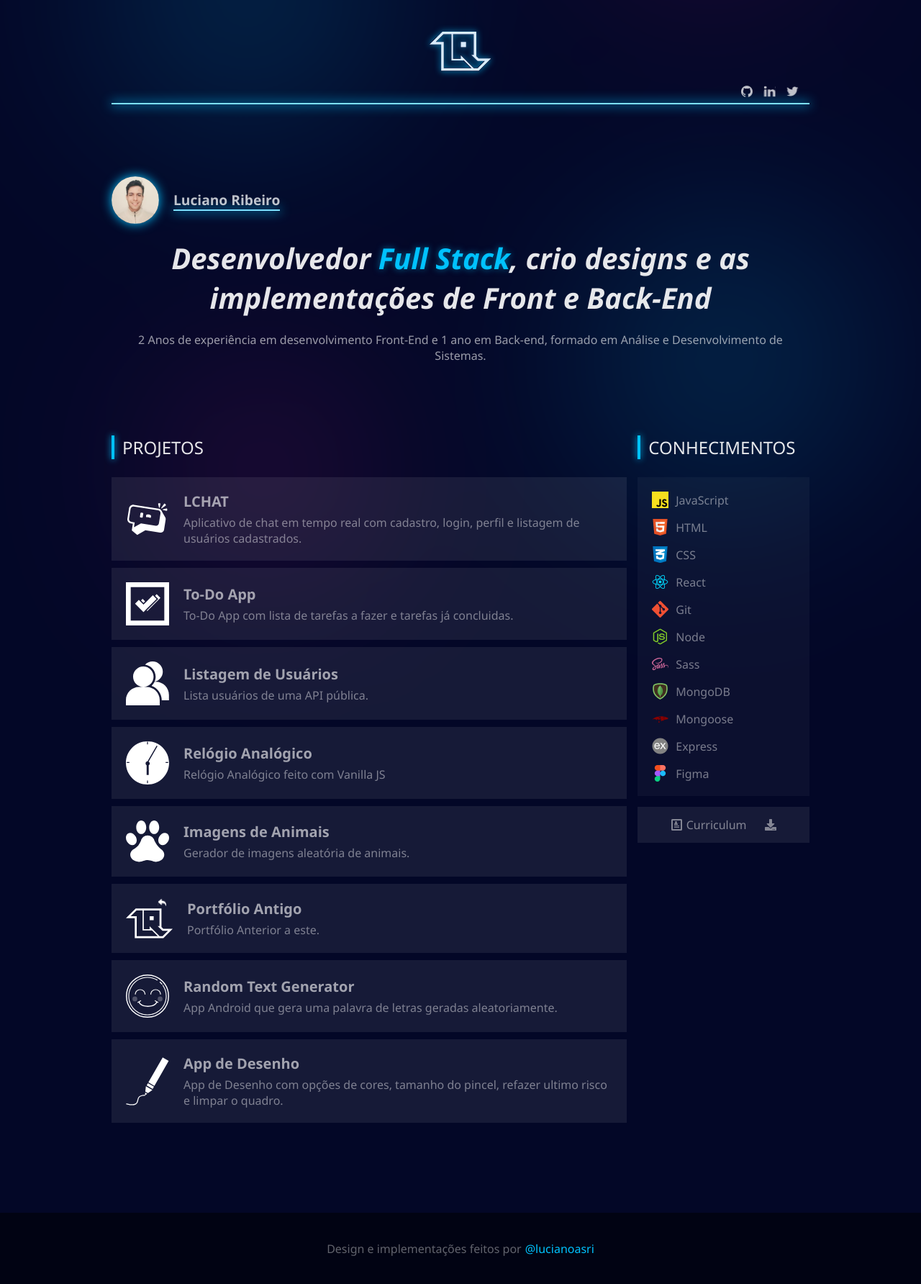
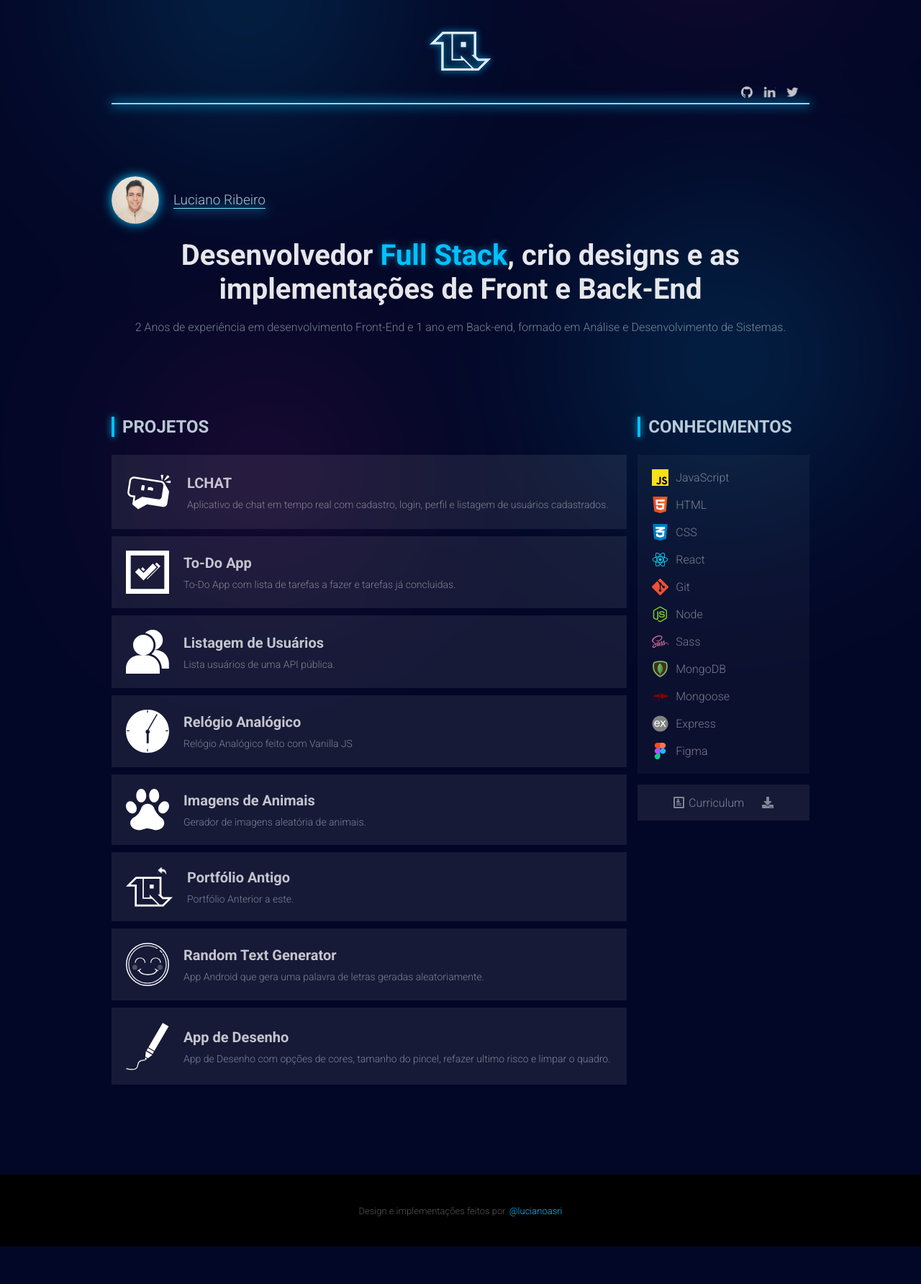
Before and after one commit to luciano44/modern-portfolio, a React (Create React App) app: page / in a window 1280 px wide. Shown: the whole page at 72% size. After the commit the page ends 1732 px from the top, so only its background shows below. Built offline with nearby package versions, Linux system fonts and the light colour scheme.

Commit message:
add roboto to all fonts

```diff
--- a/public/index.html
+++ b/public/index.html
@@ -10,21 +10,16 @@
       content="Portfolio de Luciano Ribeiro com Projetos e Experiências."
     />
     <link rel="apple-touch-icon" href="%PUBLIC_URL%/logo192.png" />
-    <!--
-      manifest.json provides metadata used when your web app is installed on a
-      user's mobile device or desktop. See https://developers.google.com/web/fundamentals/web-app-manifest/
-    -->
     <link rel="manifest" href="%PUBLIC_URL%/manifest.json" />
-    <!--
-      Notice the use of %PUBLIC_URL% in the tags above.
-      It will be replaced with the URL of the `public` folder during the build.
-      Only files inside the `public` folder can be referenced from the HTML.
+    <title>Luciano Ribeiro - Portfolio</title>
 
-      Unlike "/favicon.ico" or "favicon.ico", "%PUBLIC_URL%/favicon.ico" will
-      work correctly both with client-side routing and a non-root public URL.
-      Learn how to configure a non-root public URL by running `npm run build`.
-    -->
-    <title>Luciano Ribeiro - Portfolio</title>
+    <!-- Font import -->
+    <link rel="preconnect" href="https://fonts.googleapis.com" />
+    <link rel="preconnect" href="https://fonts.gstatic.com" crossorigin />
+    <link
+      href="https://fonts.googleapis.com/css2?family=Roboto:wght@300;700&display=swap"
+      rel="stylesheet"
+    />
   </head>
   <body>
     <noscript>You need to enable JavaScript to run this app.</noscript>
--- a/src/components/article/style.scss
+++ b/src/components/article/style.scss
@@ -6,8 +6,8 @@
 
   .description {
     font-size: 24px;
-    font-weight: 200;
-    color: rgba(255, 255, 255, 0.9);
+    font-weight: bold;
+    color: hsl(194, 100%, 95%, 0.8);
     margin-bottom: 25px;
     position: relative;
     margin-left: 15px;
--- a/src/components/footer/style.scss
+++ b/src/components/footer/style.scss
@@ -1,7 +1,7 @@
 footer {
   margin-top: 100px;
   width: 100%;
-  background: hsla(0, 0%, 0%, 0.5);
+  background: #000;
   height: 100px;
   display: flex;
   justify-content: center;
@@ -9,7 +9,8 @@
   font-weight: lighter;
 
   p {
-    color: hsla(0, 0%, 95%, 0.4);
+    color: hsla(0, 0%, 95%, 0.35);
+    font-size: 13px;
     text-align: center;
   }
 
--- a/src/components/main/style.scss
+++ b/src/components/main/style.scss
@@ -1,5 +1,5 @@
 * {
-  font-family: "Segoe UI", Tahoma, Geneva, Verdana, sans-serif;
+  font-family: "Roboto", sans-serif;
   margin: 0;
   padding: 0;
   box-sizing: border-box;
--- a/src/components/project/style.scss
+++ b/src/components/project/style.scss
@@ -77,13 +77,14 @@
 
   .title {
     font-weight: bold;
-    margin-bottom: 5px;
+    margin-bottom: 10px;
     font-size: 20px;
-    color: rgba(255, 255, 255, 0.6);
+    color: rgba(255, 255, 255, 0.75);
   }
 
   .about {
     font-weight: lighter;
     color: rgba(255, 255, 255, 0.45);
+    font-size: 14px;
   }
 }
--- a/src/components/section/style.scss
+++ b/src/components/section/style.scss
@@ -23,15 +23,14 @@
     }
 
     .name {
-      font-size: 1.2rem;
-      font-weight: bold;
-      color: rgba(255, 255, 255, 0.75);
+      font-size: 19px;
+      color: hsl(194, 100%, 95%, 0.75);
     }
 
     .blue-line {
-      background: #7de1ff;
+      background: hsl(194, 100%, 75%);
       box-shadow: 0 0 15px 1px #00c2ff;
-      height: 2px;
+      height: 1px;
     }
   }
 
@@ -39,7 +38,7 @@
     margin: 20px 0;
     text-align: center;
     font-size: 40px;
-    font-style: italic;
+    // font-style: italic;
     color: hsla(0, 0%, 100%, 0.9);
     span {
       color: #00c2ff;
@@ -48,7 +47,7 @@
   }
 
   p {
-    color: hsla(0, 0%, 100%, 0.6);
+    color: hsl(194, 100%, 95%, 0.5);
     font-weight: lighter;
     text-align: center;
   }
```
Also changed, not shown: public/logo192.png (added), public/logo512.png (added).
